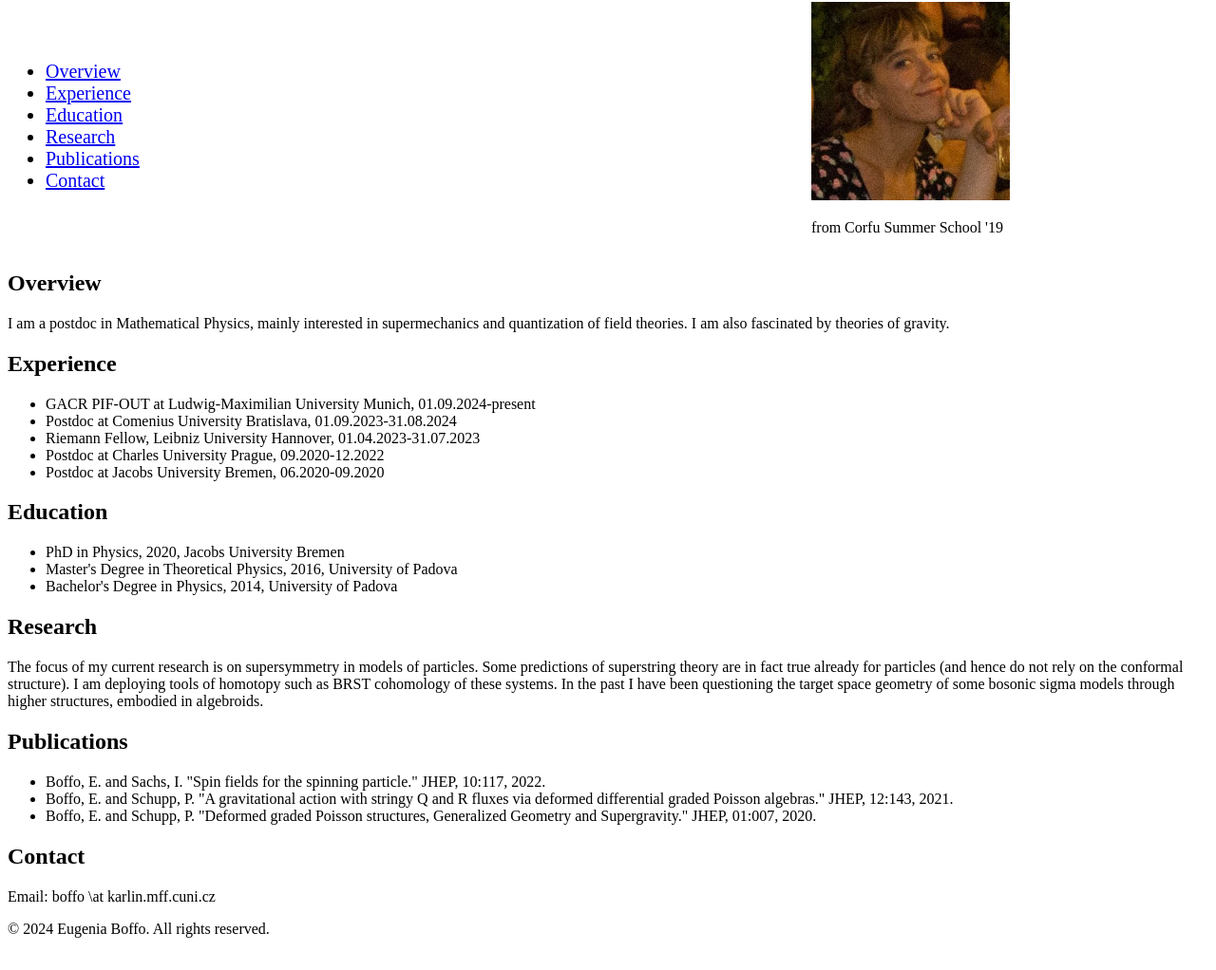
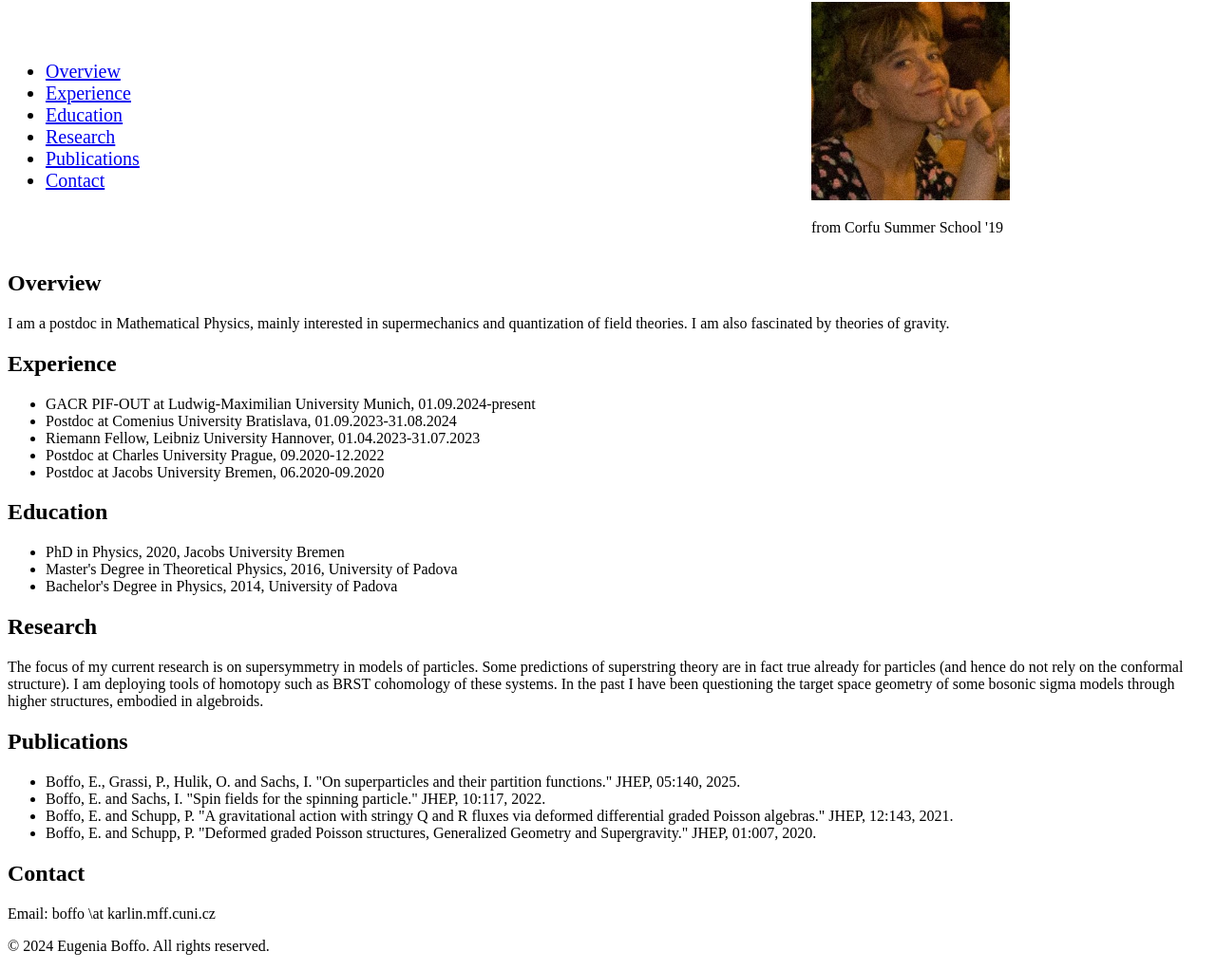
Before and after one commit to eugeniaboffo/eugeniaboffo.github.io, a plain HTML site: page index.html in a window 1280 px wide. Shown: the part 78-1100 px from the top of the page at 95% size. Drawn offline with Linux system fonts and the light colour scheme.

Commit message:
journal publication was added

```diff
--- a/index.html
+++ b/index.html
@@ -85,6 +85,7 @@ img {
     <section id="publications">
       <h2>Publications</h2>
       <ul>
+        <li>Boffo, E., Grassi, P., Hulik, O. and Sachs, I. "On superparticles and their partition functions." JHEP, 05:140, 2025.</li>
         <li>Boffo, E. and Sachs, I. "Spin fields for the spinning particle." JHEP, 10:117, 2022.</li>
         <li>Boffo, E. and Schupp, P. "A gravitational action with stringy Q and R fluxes via deformed differential graded Poisson algebras." JHEP, 12:143, 2021.</li>
         <li>Boffo, E. and Schupp, P. "Deformed graded Poisson structures, Generalized Geometry and Supergravity." JHEP, 01:007, 2020.</li>
```
